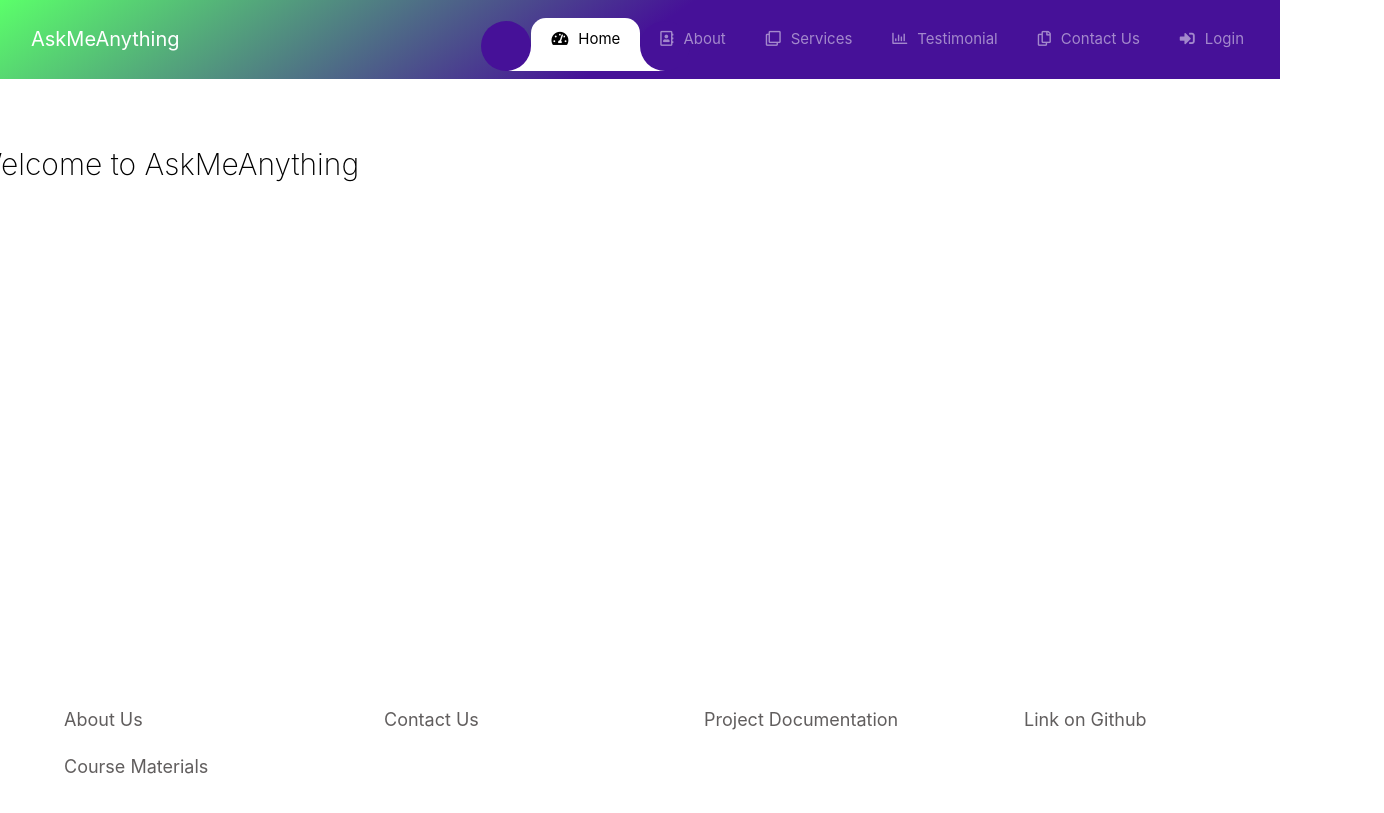
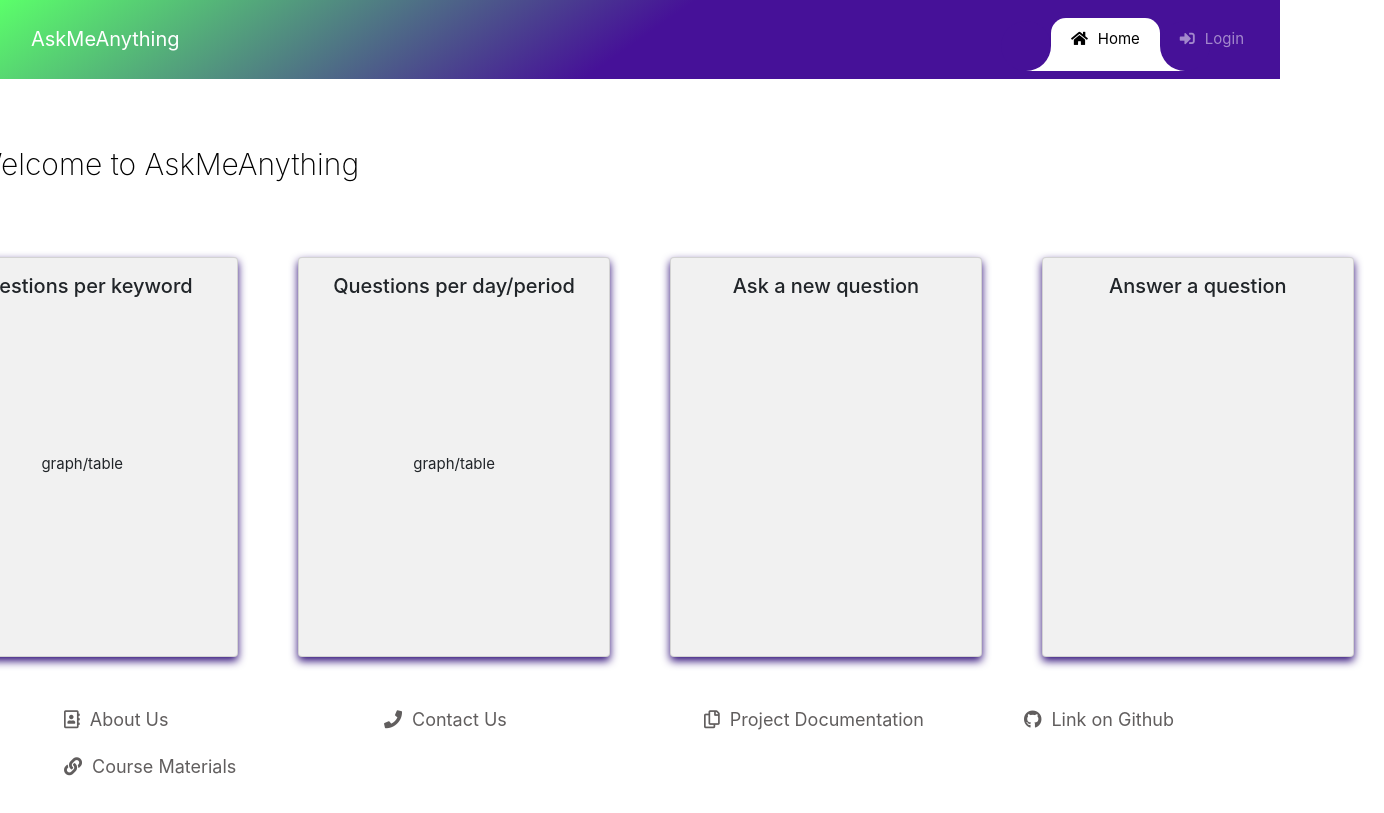
Before and after one commit to alexandrakapa/Ask_Me_Anything, a React (Create React App) app in the folder front_end/: page / in a window 1280 px wide. Shown: the whole page, 1384 px wide, since content can reach past the window. Built offline with nearby package versions, Linux system fonts and the light colour scheme.

Commit message:
landing page done

```diff
--- a/front_end/src/components/Footer/Footer.js
+++ b/front_end/src/components/Footer/Footer.js
@@ -7,6 +7,7 @@ import {
     FooterLink,
     Heading,
 } from "./FooterStyle";
+import {NavLink} from "react-router-dom";
 
 const Footer = () => {
     return (
@@ -14,19 +15,44 @@ const Footer = () => {
             <Container>
                 <Row>
                     <Column>
-                        <FooterLink href="#">About Us</FooterLink>
+                        <FooterLink href="/about">
+                            <i
+                                className="far fa-address-book">
+                            </i>
+                            About Us
+                        </FooterLink>
                     </Column>
                     <Column>
-                        <FooterLink href="#">Contact Us</FooterLink>
+                        <FooterLink href="/contact">
+                            <i
+                                className="fas fa-phone">
+                            </i>
+                            Contact Us
+                        </FooterLink>
                     </Column>
                     <Column>
-                        <FooterLink href="#">Project Documentation</FooterLink>
+                        <FooterLink href="/testimonial">
+                            <i
+                                className="far fa-copy">
+                            </i>
+                            Project Documentation
+                        </FooterLink>
                     </Column>
                     <Column>
-                        <FooterLink href="#">Link on Github</FooterLink>
+                        <FooterLink href="/testimonial">
+                            <i
+                                className="fab fa-github">
+                            </i>
+                            Link on Github
+                        </FooterLink>
                     </Column>
                     <Column>
-                        <FooterLink href="#">Course Materials</FooterLink>
+                        <FooterLink href="/service">
+                            <i
+                                className="fas fa-link">
+                            </i>
+                            Course Materials
+                        </FooterLink>
                     </Column>
                 </Row>
             </Container>
--- a/front_end/src/components/Footer/FooterStyle.js
+++ b/front_end/src/components/Footer/FooterStyle.js
@@ -51,6 +51,7 @@ export const FooterLink = styled.a`
   }
 `;
 
+
 export const Heading = styled.p`
   font-size: 18px;
   color: #827b7b;
--- a/front_end/src/components/Navbar/Navbar.js
+++ b/front_end/src/components/Navbar/Navbar.js
@@ -72,40 +72,11 @@ const Navbar = () => {
                     <li className="nav-item active">
                         <NavLink className="nav-link" to="/" exact>
                             <i
-                                className="fas fa-tachometer-alt">
+                                className="fas fa-home">
                             </i>Home
                         </NavLink>
                     </li>
 
-                    <li className="nav-item">
-                        <NavLink className="nav-link" to="/about" exact>
-                            <i
-                                className="far fa-address-book">
-                            </i>About
-                        </NavLink>
-                    </li>
-
-                    <li className="nav-item">
-                        <NavLink className="nav-link" to="/service" exact>
-                            <i
-                                className="far fa-clone">
-                            </i>Services
-                        </NavLink>
-                    </li>
-                    <li className="nav-item">
-                        <NavLink className="nav-link" to="/testimonial" exact>
-                            <i
-                                className="far fa-chart-bar">
-                            </i>Testimonial
-                        </NavLink>
-                    </li>
-                    <li className="nav-item">
-                        <NavLink className="nav-link" to="/contact" exact>
-                            <i
-                                className="far fa-copy">
-                            </i>Contact Us
-                        </NavLink>
-                    </li>
                     <li className="nav-item">
                         <NavLink className="nav-link" to="/login" exact>
                             <i
--- a/front_end/src/components/pages/Home/Home.js
+++ b/front_end/src/components/pages/Home/Home.js
@@ -8,7 +8,34 @@ const Home = () => {
 
             <h1>Welcome to AskMeAnything</h1>
 
+            <div className="row">
+                <div className="column">
+                    <div className="card">
+                        <h3>Questions per keyword</h3>
+                        <p>graph/table</p>
+                    </div>
+                </div>
+                <div className="column">
+                    <div className="card">
+                        <h3> Questions per day/period</h3>
+                        <p>graph/table</p>
+                    </div>
+                </div>
+                <div className="column">
+                    <div className="card">
+                       <h3>Ask a new question</h3>
+                    </div>
+                </div>
+                <div className="column">
+                    <div className="card">
+                        <h3>Answer a question</h3>
+                    </div>
+                </div>
+            </div>
+
+
         </div>
+
             </HomeStyle>
     )
 }
--- a/front_end/src/components/pages/Home/HomeStyle.js
+++ b/front_end/src/components/pages/Home/HomeStyle.js
@@ -3,13 +3,74 @@ import styled from "styled-components";
 export const HomeStyle = styled.div`
   h1 {
     line-height: 2;
-    display:flex;
+    display: flex;
     margin-bottom: 10%;
     margin-top: 5%;
     color: #000000;
     font-size: 30px;
     font-weight: 200;
-    margin-left:-10%;
+    margin-left: -10%;
+  }
+
+  h3 {
+    font-size: 20px;
+  }
+
+  p {
+    font-size: 15px;
+  }
+
+  * {
+    box-sizing: border-box;
+    height: 400px;
+
+  }
+
+  body {
+    font-family: Arial, Helvetica, sans-serif;
+  }
+
+  /* Float four columns side by side */
+
+  .column {
+    float: left;
+    width: 25%;
+    padding: 0 2%;
+  }
+
+  /* Remove extra left and right margins, due to padding in columns */
+
+  .row {
+    margin: -35% -17%;
+
+  }
+
+  /* Clear floats after the columns */
+
+  .row:after {
+    content: "";
+    display: table;
+    clear: both;
+
+  }
+
+  /* Style the counter cards */
+
+  .card {
+    box-shadow: 0 4px 8px 0 rgb(46, 14, 120); /* this adds the "card" effect */
+    padding: 16px;
+    text-align: center;
+    background-color: #f1f1f1;
+
+  }
+
+  /* Responsive columns - one column layout (vertical) on small screens */
+  @media screen and (max-width: 600px) {
+    .column {
+      width: 100%;
+      display: block;
+      margin-bottom: 20px;
+    }
   }
 
 `
```
